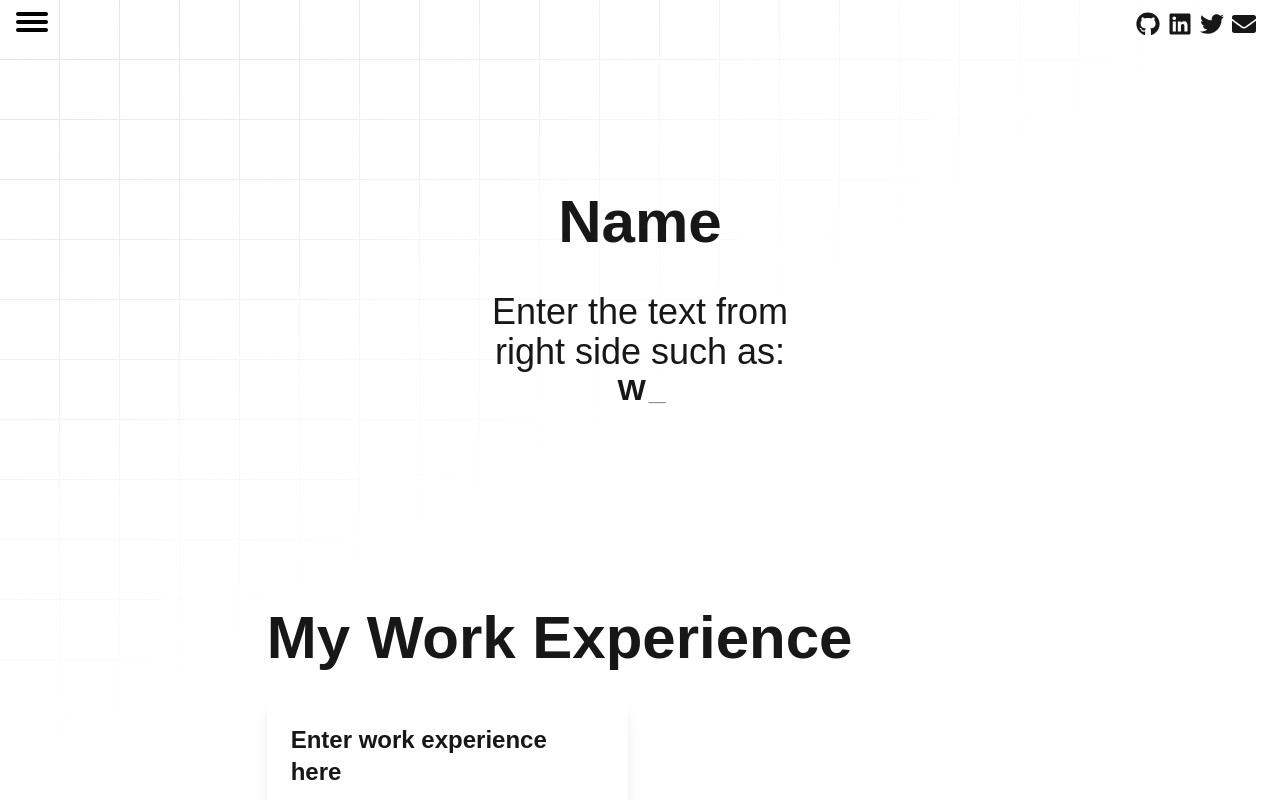
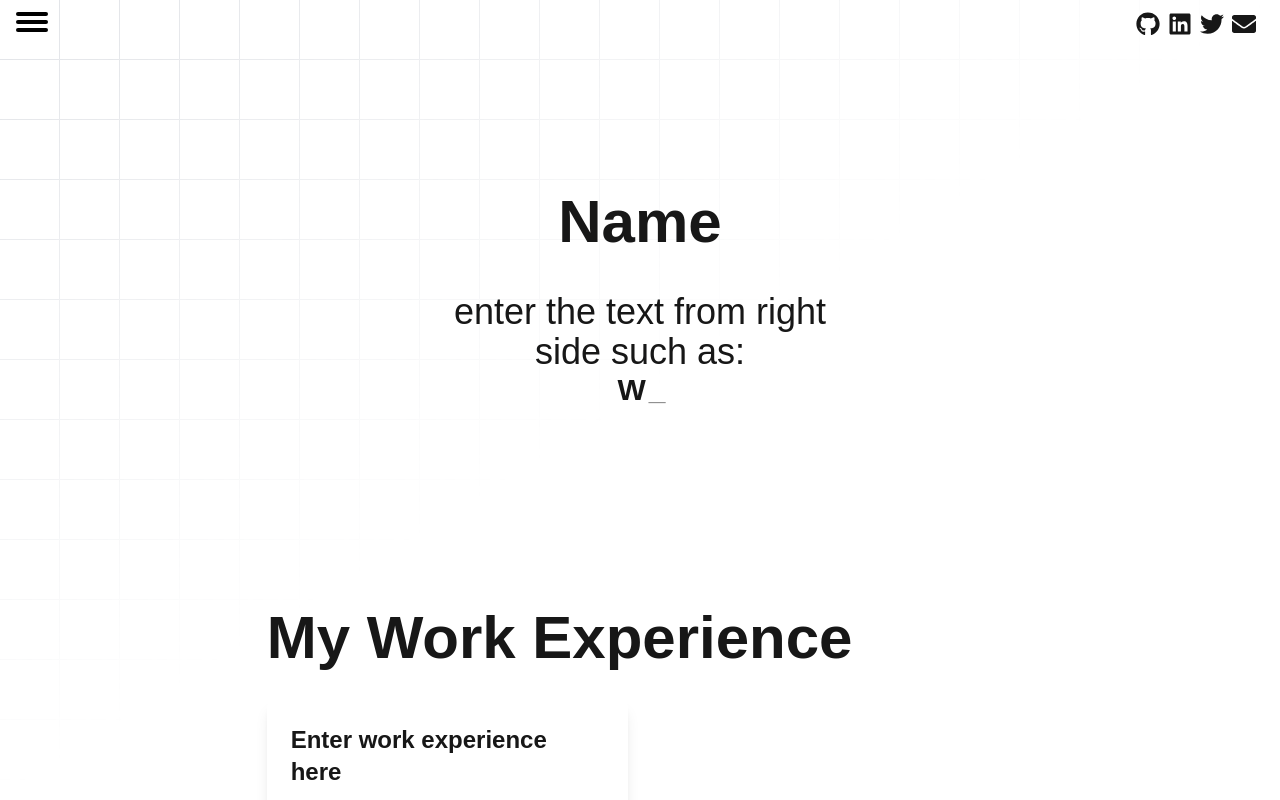
Before and after one commit to HMaan0/viteTemplate, a React (Vite) app: page / in a window 1280 px wide. Shown: the top 800 px of the page. Built offline with nearby package versions, Linux system fonts and the light colour scheme.

Commit message:
Update data.ts

```diff
--- a/data.ts
+++ b/data.ts
@@ -1,7 +1,7 @@
 const data = {
   Hero: {
     name: "Name",
-    des: "Enter the text from right side such as:",
+    des: "enter the text from right side such as:",
     words: ["Bio", "About", "Work experience", "Projects"],
   },
   Github: {
```
